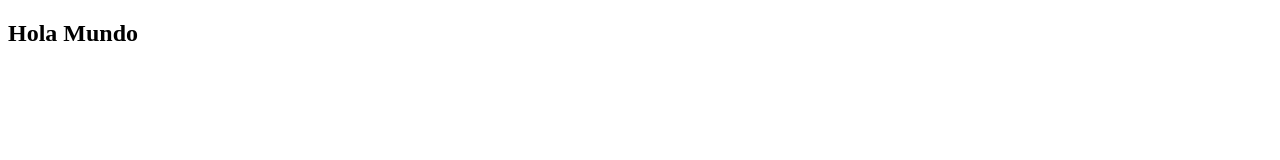
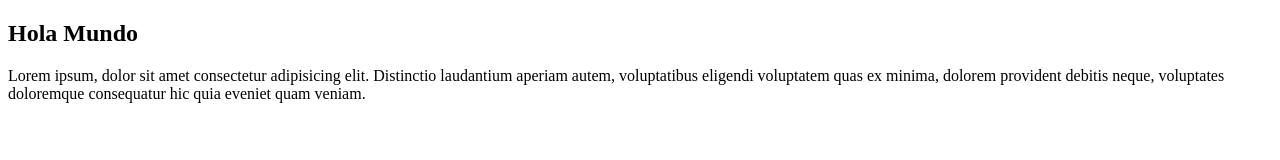
Before and after one commit to GAlexCarrion/Pratica-taller, a plain HTML site: page index.html in a window 1280 px wide. Drawn offline with Linux system fonts and the light colour scheme.

Commit message:
añadirparrafo

```diff
--- a/index.html
+++ b/index.html
@@ -7,5 +7,8 @@
 </head>
 <body>
     <h2>Hola Mundo</h2>
+    <p>
+        Lorem ipsum, dolor sit amet consectetur adipisicing elit. Distinctio laudantium aperiam autem, voluptatibus eligendi voluptatem quas ex minima, dolorem provident debitis neque, voluptates doloremque consequatur hic quia eveniet quam veniam.
+    </p>
 </body>
 </html>
```
